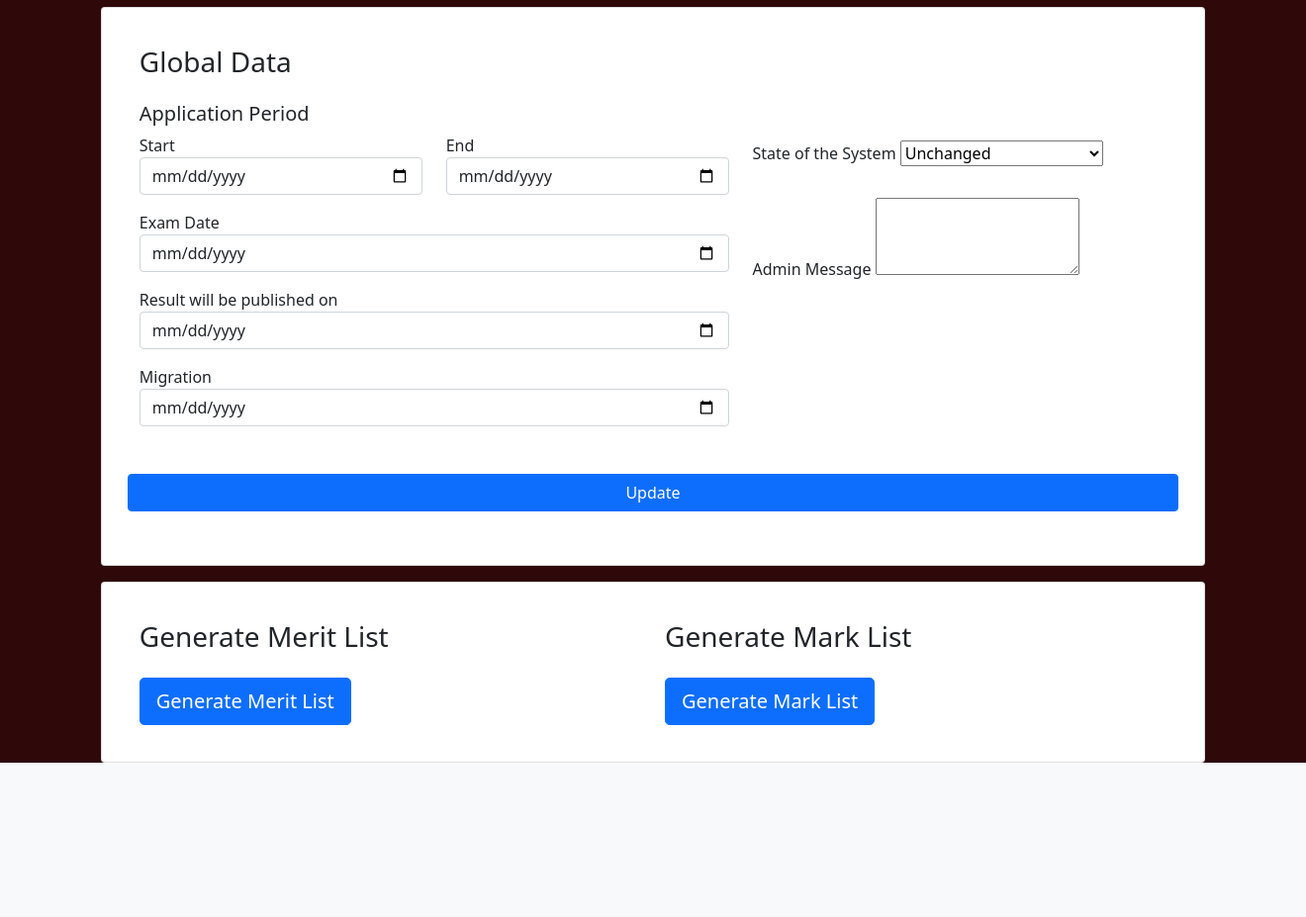
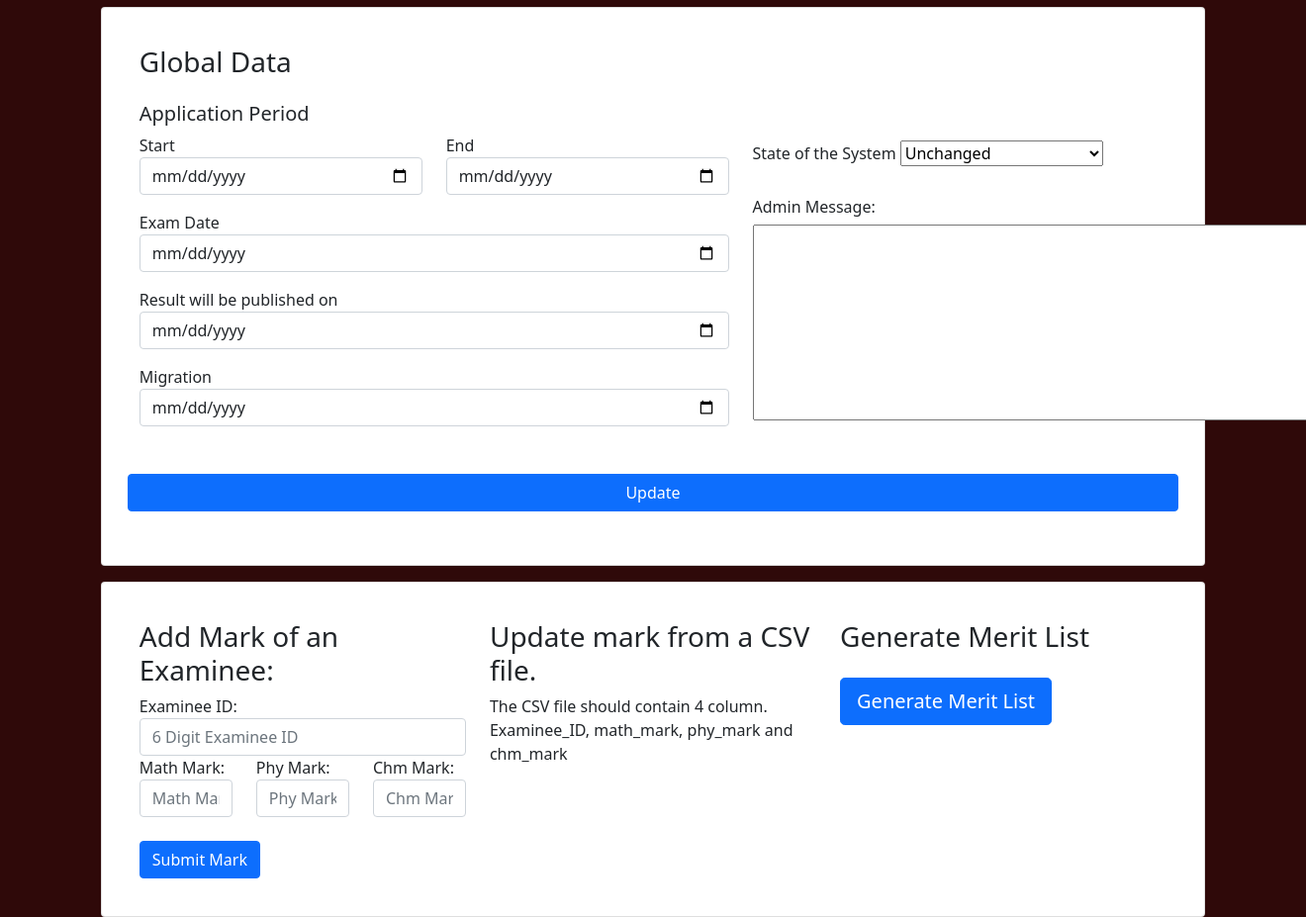
Before and after one commit to MahdeeMushfiqueKamal/Combined-Engineering-Admission-System, a Flask app: page / in a window 1320 px wide; the page is wider, and only the part inside the window is pictured. Shown: the part 411-1338 px from the top of that part at 99% size. Before the commit the page ends 1182 px from the top of that part, so only its background shows below. Run offline with Flask 2, Linux system fonts and the light colour scheme; data that the repository does not hold is empty.

Commit message:
changes in UI

```diff
--- a/Admin End/app_admin.py
+++ b/Admin End/app_admin.py
@@ -37,8 +37,8 @@ def index():
     flash_msg = get_flashed_messages()
     connection = pool.acquire()
     cursor = connection.cursor()
-    cursor.execute('''SELECT ADMIN_MESSAGE,TO_CHAR(APPLY_FIRST_DATE,'MONTH DD, YYYY'),TO_CHAR(APPLY_LAST_DATE,'MONTH DD, YYYY'),
-    TO_CHAR(EXAM_DATE,'MONTH DD, YYYY'),TO_CHAR(RESULT_DATE,'MONTH DD, YYYY'),TO_CHAR(MIGRATION_DATE,'MONTH DD, YYYY')
+    cursor.execute('''SELECT ADMIN_MESSAGE,TO_CHAR(APPLY_FIRST_DATE,'Month DD, YYYY'),TO_CHAR(APPLY_LAST_DATE,'Month DD, YYYY'),
+    TO_CHAR(EXAM_DATE,'Month DD, YYYY'),TO_CHAR(RESULT_DATE,'Month DD, YYYY'),TO_CHAR(MIGRATION_DATE,'Month DD, YYYY')
     FROM C##CEAS_ADMIN.GLOBAL_DATA ORDER BY ENTRY_NO''')
     GLOBAL_DATA = cursor.fetchall()
 
--- a/Admin End/templates/index.html
+++ b/Admin End/templates/index.html
@@ -101,8 +101,8 @@
                     </div>
                     <div class="buffer" style="min-height: 2rem;"></div>
                     <div class="form-group">
-                        <label for="admin-msg">Admin Message</label>
-                        <textarea class="admin-msg" name="admin-msg" id="admin-msg" rows="3"></textarea>
+                        <h6>Admin Message: </h5>
+                        <textarea class="admin-msg" name="admin-msg" id="admin-msg" rows="8" cols = "60"></textarea>
                     </div>
             </div>
 
@@ -121,7 +121,44 @@
 <div class="card">
     <div class="card-body"  style="padding: 1cm;">
         <div class="row">
-            <div class="col-md-6">
+            <div class="col-md-4">
+                <h3>Add Mark of an Examinee: </h3>
+                <form action = "#" method = "post" enctype="multipart/form-data">
+                    <div class="row">
+                        <div class="col-md-12">
+                            <div class="form-group">
+                                <label for="EXAMINEE_ID">Examinee ID: </label>
+                                <input type="text" class="form-control" name="EXAMINEE_ID" id="EXAMINEE_ID" placeholder="6 Digit Examinee ID">
+                            </div>
+                        </div>
+                        <div class="col-md-4">
+                            <div class="form-group">
+                                <label for="MATH_MARK">Math Mark: </label>
+                                <input type="text" class="form-control" name="MATH_MARK" id="MATH_MARK" placeholder="Math Mark">
+                            </div>
+                        </div>
+                        <div class="col-md-4">
+                            <div class="form-group">
+                                <label for="PHY_MARK">Phy Mark: </label>
+                                <input type="text" class="form-control" name="PHY_MARK" id="PHY_MARK" placeholder="Phy Mark">
+                            </div>
+                        </div>
+                        <div class="col-md-4">
+                            <div class="form-group">
+                                <label for="CHM_MARK">Chm Mark: </label>
+                                <input type="text" class="form-control" name="CHM_MARK" id="CHM_MARK" placeholder="Chm Mark">
+                            </div>
+                        </div>
+                    </div>
+                    <br>    <button type="submit" class="btn btn-primary">Submit Mark</button>
+                </form>
+            </div>
+            <div class="col-md-4">
+                <h3> Update mark from a CSV file. </h3>
+                <p>The CSV file should contain 4 column. Examinee_ID, math_mark, phy_mark and chm_mark</p>
+
+            </div>
+            <div class="col-md-4">
                 <h3> Generate Merit List </h3>
                 <div class="buffer" style="min-height: 1rem;"></div>
 
@@ -130,14 +167,7 @@
                 </a>
 
             </div>
-            <div class="col-md-6">
-                <h3> Generate Mark List </h3>
 
-                <div class="buffer" style="min-height: 1rem;"></div>
-                <a href="{{url_for('generate_mark_list')}}">
-                    <button  type="button" class="btn btn-primary btn-lg float-right"> Generate Mark List </button>
-                </a>
-            </div>
 
         </div>
 
--- a/User End/app_user.py
+++ b/User End/app_user.py
@@ -229,4 +229,4 @@ if __name__ == '__main__':
     pool = start_pool()
 
     # Start a webserver
-    app.run(port=int(1520), debug=False)
+    app.run(port=int(1520), debug=True)
--- a/User End/templates/base.html
+++ b/User End/templates/base.html
@@ -33,6 +33,12 @@
                     <li class="nav-item">
                         <a class="nav-link" href="/dashboard">Dashboard</a>
                     </li>
+
+                    {% if 'examinee_id' in session %}
+                    <li class="nav-item">
+                        <a class="nav-link" href="{{url_for('logout')}}"> Logout </a>
+                    </li>
+                    {% endif %}
                 </ul>
             </div>
         </div>
```
